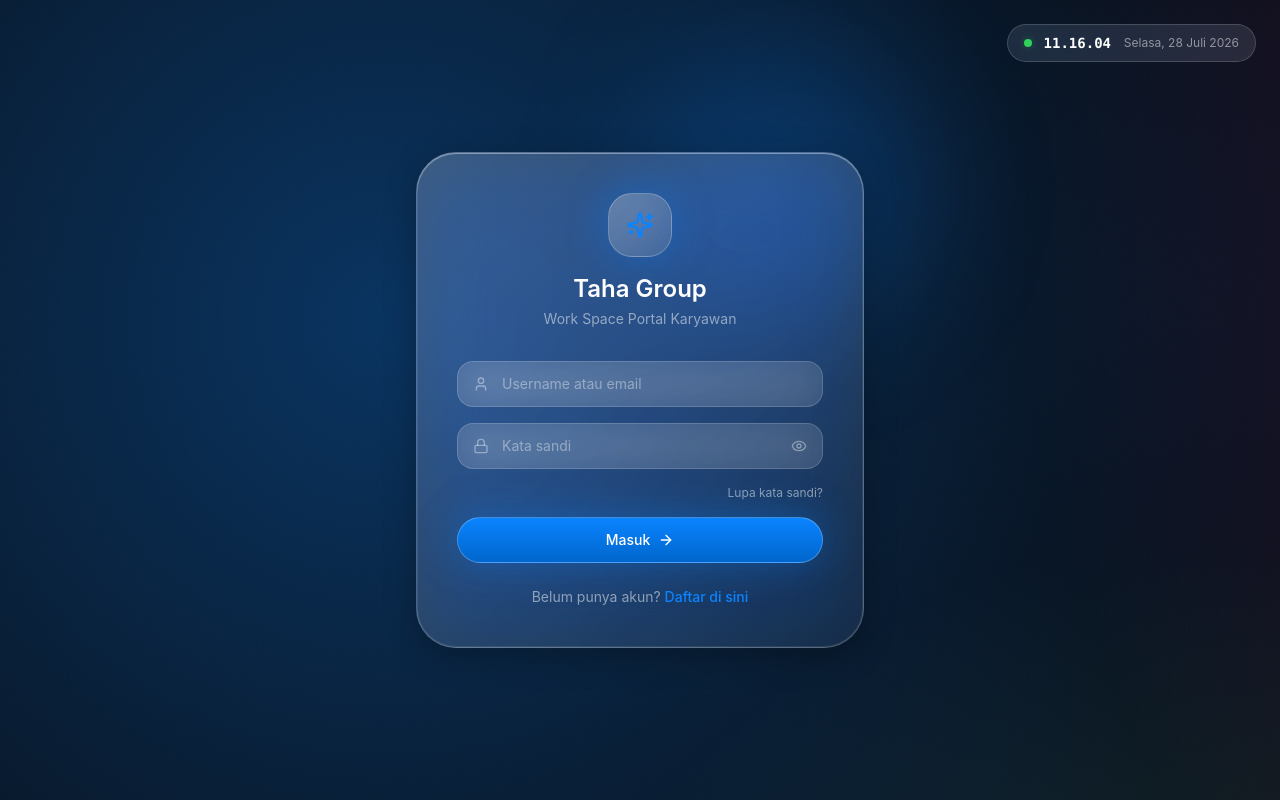
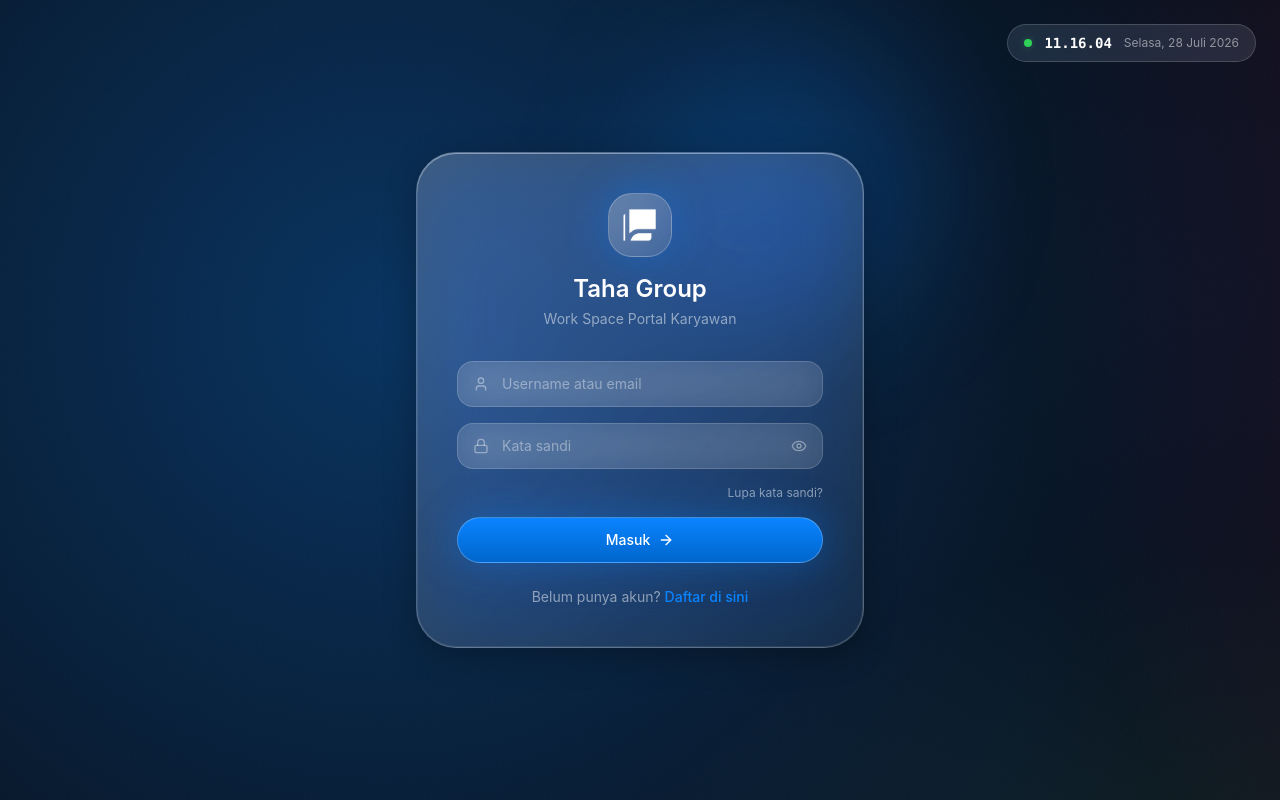
Before and after one commit to Bossmuda12/taha-group-workspace, a Next.js app: page /login in a window 1280 px wide. Built offline with nearby package versions, Linux system fonts and the light colour scheme.

Commit message:
Add files via upload

```diff
--- a/src/app/login/page.tsx
+++ b/src/app/login/page.tsx
@@ -2,7 +2,7 @@
 import { useState } from "react";
 import { useRouter } from "next/navigation";
 import Link from "next/link";
-import { Lock, User, Eye, EyeOff, Sparkles, ArrowRight, X } from "lucide-react";
+import { Lock, User, Eye, EyeOff, ArrowRight, X } from "lucide-react";
 import { GlassCard } from "@/components/ui/GlassCard";
 import { GlassButton } from "@/components/ui/GlassButton";
 import { GlassInput } from "@/components/ui/GlassInput";
@@ -98,7 +98,7 @@ export default function LoginPage() {
       <GlassCard strong className="w-full max-w-md animate-scale-in rounded-5xl p-8 sm:p-10">
         <div className="mb-8 flex flex-col items-center text-center">
           <div className="mb-4 flex h-16 w-16 items-center justify-center rounded-3xl glass-strong shadow-glow">
-            <Sparkles className="h-7 w-7 text-accent" />
+            <img src="/brand/logo-icon.png" alt="Taha Group" className="h-9 w-9 object-contain" />
           </div>
           <h1 className="text-2xl font-semibold text-white">Taha Group</h1>
           <p className="mt-1 text-sm text-white/50">Work Space Portal Karyawan</p>
```
